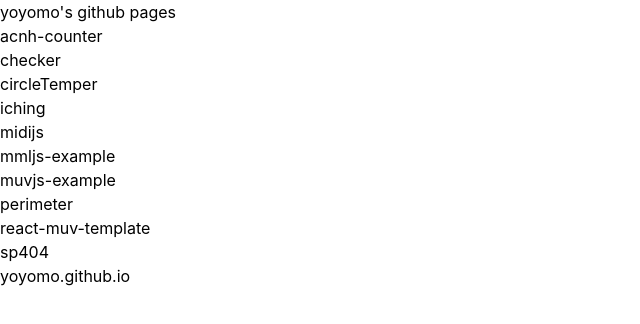
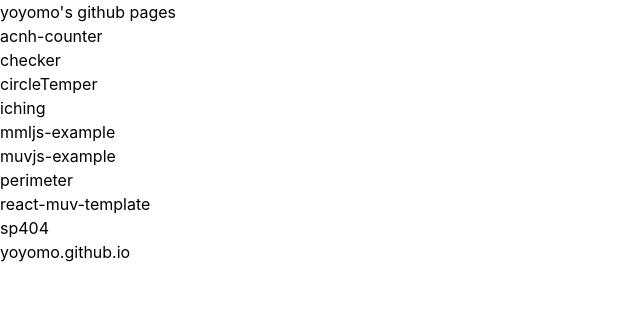
Before and after one commit to yoyomo/yoyomo.github.io, a React (Vite) app: page / in a window 1280 px wide. Shown: the top 324 px of the page, without its empty margins (0-640 px from the left). Built offline with nearby package versions, Linux system fonts and the light colour scheme.

Commit message:
Update static-repos.ts
Remove midijs

```diff
--- a/src/static-repos.ts
+++ b/src/static-repos.ts
@@ -5,7 +5,7 @@
     { "description": "A circle that changes a song's tempo", "name": "circleTemper" },
     // { "description": "Apartments and houses interior architecture in three.js", "name": "house" }, // broken
     { "description": "i ching without pen and paper", "name": "iching" },
-    { "description": "MIDI reader, parser, writer, and player", "name": "midijs" },
+    // { "description": "MIDI reader, parser, writer, and player", "name": "midijs" }, // ?
     { "description": "Live example for MML JS library", "name": "mmljs-example" },
     { "description": "Both Modular and Static Examples of MuvJS", "name": "muvjs-example" },
     { "description": "Perimeter calculator (from 2019 gist https://gist.github.com/yoyomo/66f881cee698ee6cc7c1bc3d7ee7f8a2)", "name": "perimeter" },
```
